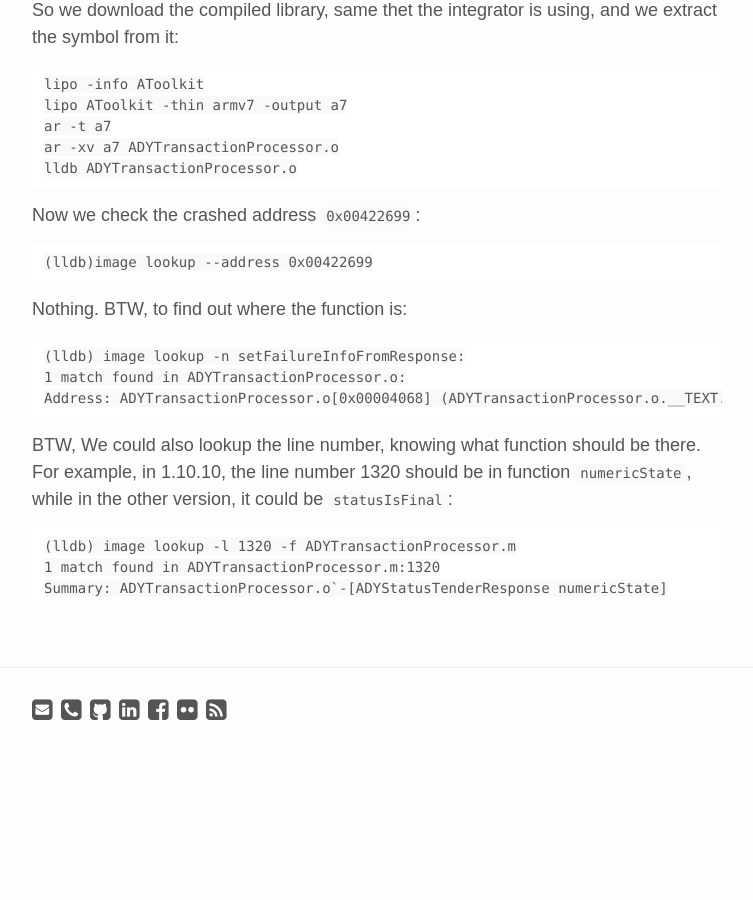
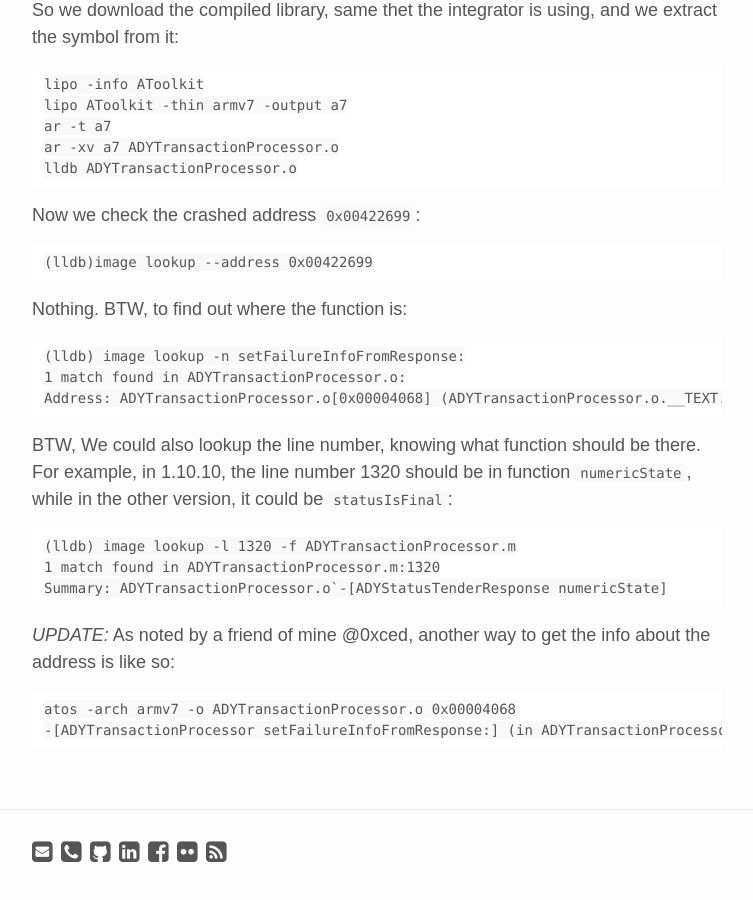
Before and after one commit to andreivisan/xslim.github.io, a Jekyll site: the page built from _posts/2015-02-06-how-to-prove-that-integrator-is-using-a-wrong-lib-version.md, in a window 1280 px wide and 900 px high, scrolled down 763 px. Shown: the whole window, without its empty margins (263-1016 px from the left). Built offline with Jekyll 4.4.1, drawn with Linux system fonts in a browser that asks for light colours; Markdown is read by kramdown in place of the engine named in the settings; comment, search, counter and statistics services are not loaded; before the commit the page ends 1521 px from its top, so only the background shows below that.

Commit message:
Update 2015-02-06-how-to-prove-that-integrator-is-using-a-wrong-lib-version.md

````diff
--- a/_posts/2015-02-06-how-to-prove-that-integrator-is-using-a-wrong-lib-version.md
+++ b/_posts/2015-02-06-how-to-prove-that-integrator-is-using-a-wrong-lib-version.md
@@ -55,3 +55,10 @@ BTW, We could also lookup the line number, knowing what function should be there
 1 match found in ADYTransactionProcessor.m:1320
 Summary: ADYTransactionProcessor.o`-[ADYStatusTenderResponse numericState]
 ```
+
+*UPDATE:* As noted by a friend of mine @0xced, another way to get the info about the address is like so:
+
+```
+atos -arch armv7 -o ADYTransactionProcessor.o 0x00004068
+-[ADYTransactionProcessor setFailureInfoFromResponse:] (in ADYTransactionProcessor.o) (ADYTransactionProcessor.m:659)
+```
````
